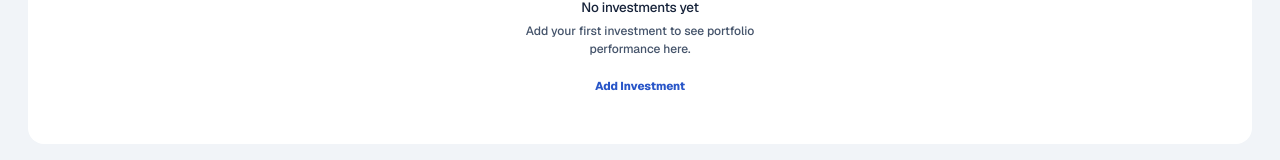
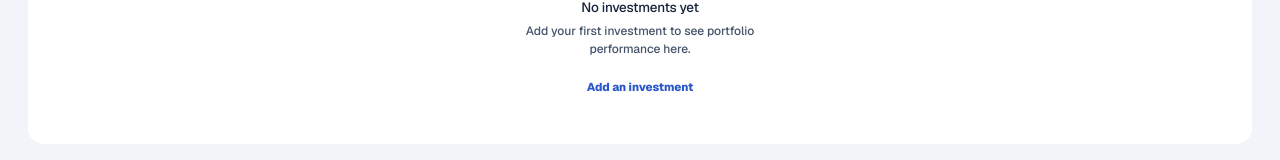
Before and after one commit to maijamalhoon/Jamals-finance, a Next.js app: page /dashboard/investments in a window 1280 px wide. Shown: the part 278-438 px from the top of the page. Built offline with nearby package versions, Linux system fonts and the light colour scheme; no server answers; the database is empty.

Commit message:
Use contextual investment empty-state action

```diff
--- a/app/dashboard/investments/page.tsx
+++ b/app/dashboard/investments/page.tsx
@@ -72,7 +72,12 @@ export default async function InvestmentsPage() {
             icon={BarChart2}
             title="No investments yet"
             description="Add your first investment to see portfolio performance here."
-            action={<AddInvestmentButton />}
+            action={
+              <AddInvestmentButton
+                label="Add an investment"
+                showIcon={false}
+              />
+            }
           />
         </div>
       ) : (
```
